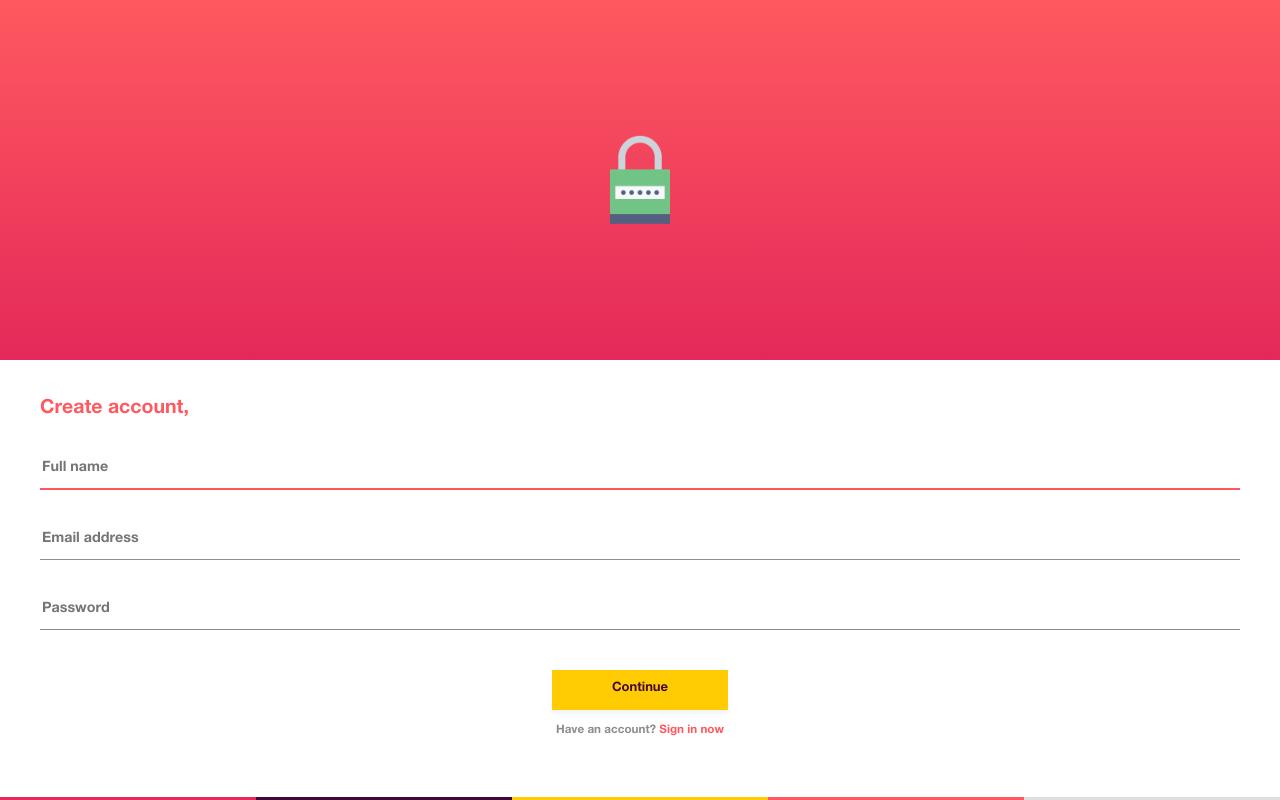
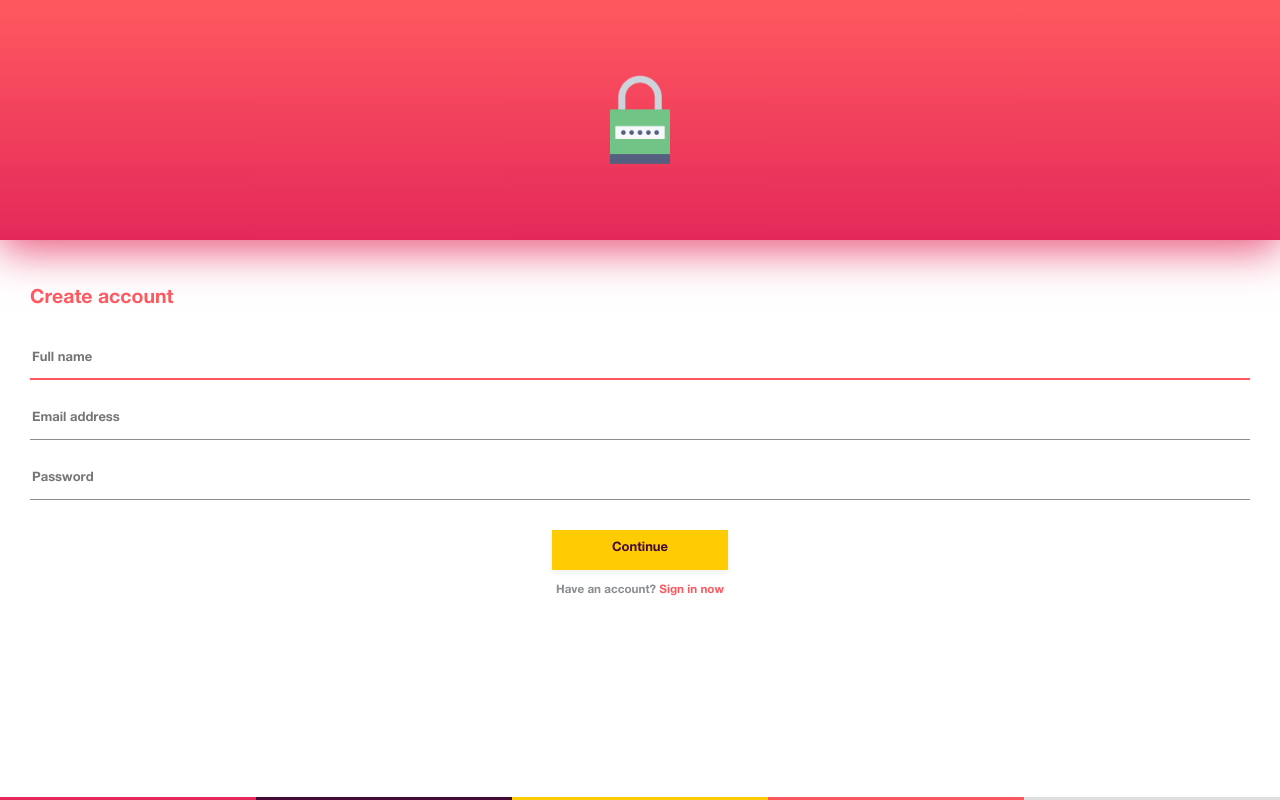
Before and after one commit to christiandrey/christiandrey.github.io, a PHP site: page /sanguine/signup.html in a window 1280 px wide. Run offline with PHP 8.4, Linux system fonts and the light colour scheme.

Commit message:
Sanguine landing pages

```diff
--- a/sanguine/index.html
+++ b/sanguine/index.html
@@ -18,7 +18,7 @@
         <header class="l-header" role="header">
             <div class="header-content text-center">
                 <h1 class="header-title">What do <span>you</span> want to <span>do</span> today?</h1>
-                <button class="btn btn-yellow">Get it done</button>
+                <button class="btn btn-yellow" onclick="javascript:location.href='login.html'">Get it done</button>
             </div>
         </header>
         <section class="" role=""></section>
--- a/sanguine/login.html
+++ b/sanguine/login.html
@@ -19,7 +19,7 @@
             <img src="img/icon.login.png" alt="" class="auth-icon">
         </section>
         <section class="l-section auth-body">
-            <p>Welcome,</p>
+            <p>Welcome</p>
             <form action="" class="form text-center">
                 <input type="email" name="user-email" id="user-email" class="form-input" placeholder="Email address" required autofocus>
                 <input type="password" name="user-password" id="user-email" class="form-input" placeholder="Password" required>
--- a/sanguine/scss/layout/_header.scss
+++ b/sanguine/scss/layout/_header.scss
@@ -10,7 +10,7 @@
 
 	.header-content {
 		width: 100%;
-		padding: 0 60px;
+		padding: 0 40px;
 		margin: auto;
 
 		.header-title {
--- a/sanguine/scss/layout/_section.scss
+++ b/sanguine/scss/layout/_section.scss
@@ -7,7 +7,8 @@
 
 	&.auth-header {
 		background: linear-gradient($red1, $red2);
-		height: 45%;
+		height: 30%;
+		box-shadow: 0px 10px 40px transparentize($red2, 0.2);
 
 		.auth-icon {
 			width: 60px;
@@ -20,7 +21,7 @@
 	}
 
 	&.auth-body {
-		padding: 40px;
+		padding: 50px 30px 30px;
 
 		p {
 			&:first-child {
--- a/sanguine/scss/modules/_form.scss
+++ b/sanguine/scss/modules/_form.scss
@@ -6,12 +6,12 @@ form.form {
 	input.form-input {
 		width: 100%;
 		height: 40px;
-		margin-bottom: 30px;
+		margin-bottom: 20px;
 		background-color: $white;
 		border: none;
 		border-bottom: solid 1px $grey2;
 		font-family: $headerFont;
-		font-size: 1.1em;
+		font-size: 1em;
 		outline: none;
 		color: $black;
 		@include placeholderColor($red1);
@@ -21,7 +21,7 @@ form.form {
 		}
 
 		&:last-of-type {
-			margin-bottom: 40px
+			margin-bottom: 30px
 		}
 	}
 }
--- a/sanguine/signup.html
+++ b/sanguine/signup.html
@@ -19,7 +19,7 @@
             <img src="img/icon.login.png" alt="" class="auth-icon">
         </section>
         <section class="l-section auth-body">
-            <p>Create account,</p>
+            <p>Create account</p>
             <form action="" class="form text-center">
                 <input type="text" name="user-fullname" id="user-fullname" class="form-input" placeholder="Full name" required autofocus>
                 <input type="email" name="user-email" id="user-email" class="form-input" placeholder="Email address" required>
```
Also changed, not shown: sanguine/css/style.css.
